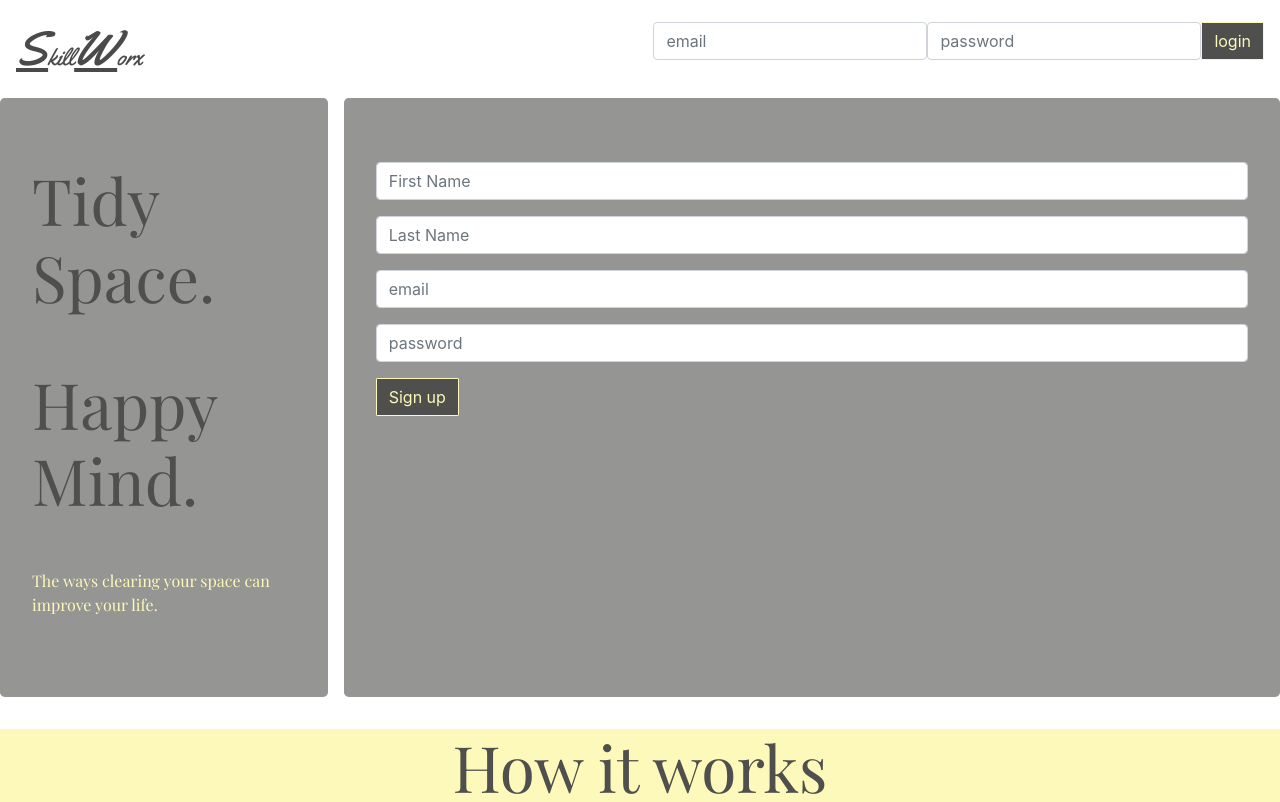
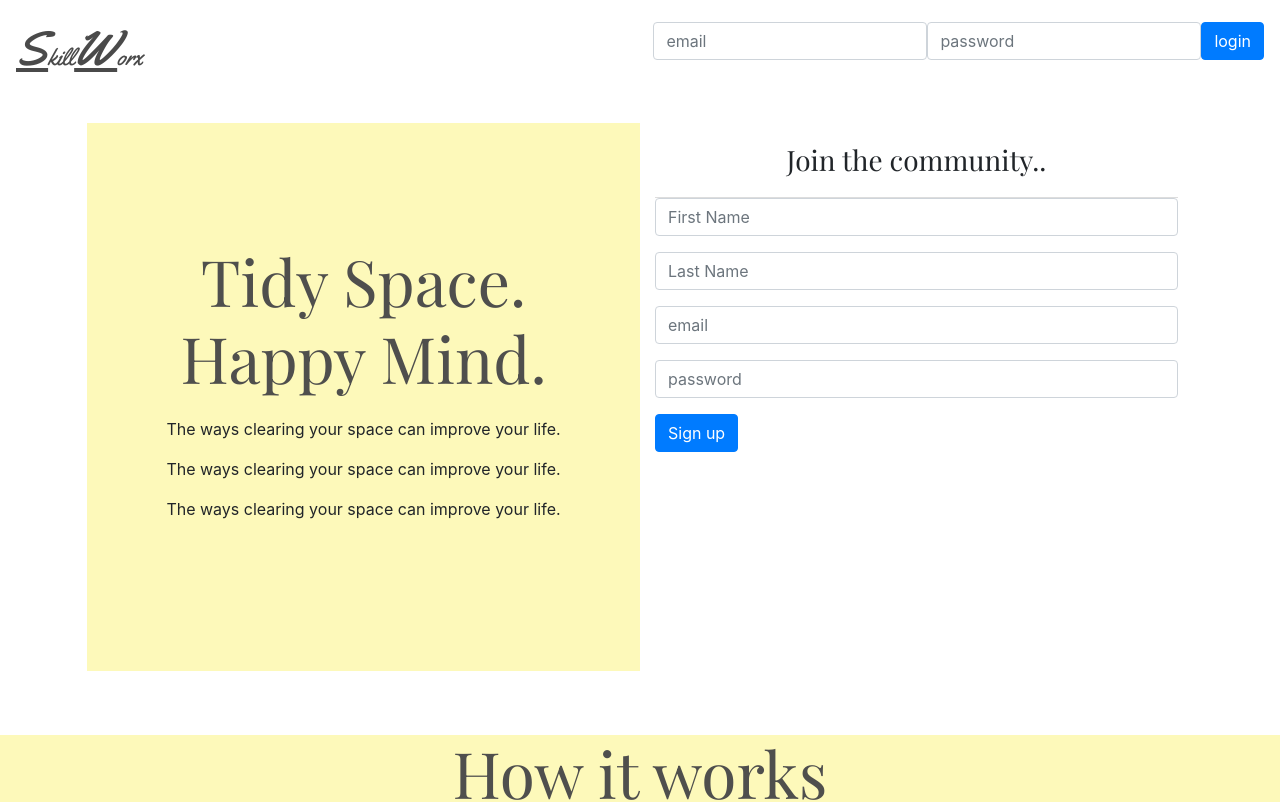
Before and after one commit to Barbi105/Skillworx, a React (Create React App) app in the folder client/: page / in a window 1280 px wide. Shown: the top 802 px of the page. Built offline with nearby package versions, Linux system fonts and the light colour scheme.

Commit message:
landing page left side

```diff
--- a/client/src/components/signupForm/signup.css
+++ b/client/src/components/signupForm/signup.css
@@ -1,13 +1,39 @@
 .jumbotron {
-  background-color: rgba(79,79,77, 0.6);
+  background-color: white;
+  margin: 0 70px;
+  padding-top: 25px;
 }
 /*
 .form-control {
   background-color: rgba(253,	249,	186, .9)
   background-color: rgba(226, 240,	213, 0.7);
 } */
+#leftMessage{
+  background-color: #fdf9ba;
+}
+h2{
+  text-align: center;
+}
+#topMessage{
+  margin-top: 120px;
+  margin-bottom: 0px !important;
+}
+#bottomMessage{
+  margin-bottom: 20px;
+  margin-bottom: 20px !important;
+}
+.catchyPhrase{
+  text-align: center;
+}
+#lastPhrase{
+  margin-bottom: 150px;
+}
+h3{
+  font-family: Playfair Display;
+  background-color: white !important;
+}
 
-.leftLanding {
+/* .leftLanding {
   color: #fdf9ba;
   font-family: Playfair Display;
 }
@@ -18,11 +44,6 @@
   border-color: #4f4f4d !important;
 
 }
-
-/* input:focus:required:invalid {
-  background-color: rgba(139,0,0,.7);
-  color: #fff;
-} */
 
 .btn-primary:active:focus{
   background-color:#3a3a38 !important;
@@ -42,4 +63,4 @@
   border-color: #fdf9ba;
   border-radius: 1px;
 
-}
+} */
--- a/client/src/components/signupForm/signup.js
+++ b/client/src/components/signupForm/signup.js
@@ -1,5 +1,6 @@
 import React, { Component } from 'react'
 import API from "../../utils/API"
+import {Container, Row, Col} from '../grid/grid'
 import "./signup.css"
 
 export class SignupForm extends Component {
@@ -37,14 +38,19 @@ export class SignupForm extends Component {
   }
   render() {
     return (
-      <div className="d-flex">
-        <div className="jumbotron mr-3 leftLanding">
-          <h2>Tidy Space.</h2>
-          <h2>Happy Mind.</h2>
-          <p>The ways clearing your space can improve your life.</p>
+      <div className="jumbotron">
+      <Container fluid>
+        <div className='row'>
+        <div className='col-md-6' id="leftMessage">
+          <h2 id="topMessage">Tidy Space.</h2>
+          <h2 id="bottomMessage">Happy Mind.</h2>
+          <p className="catchyPhrase">The ways clearing your space can improve your life.</p>
+          <p className="catchyPhrase">The ways clearing your space can improve your life.</p>
+          <p className="catchyPhrase" id="lastPhrase">The ways clearing your space can improve your life.</p>
         </div>
-        <div className="jumbotron w-100">
-          <form>
+        <div className='col-md-6'>
+        <h3>Join the community..</h3>
+        <form>
             <div className="form-group">
               <input type="text" className="form-control" id="nameSignup" name="firstName" placeholder="First Name" value={this.state.firstName} onChange={this.handleInputChange} required />
             </div>
@@ -60,7 +66,35 @@ export class SignupForm extends Component {
             <button onClick={this.handleFormSubmit} type="submit" className="btn btn-primary" id="signup-submit">Sign up</button>
           </form>
         </div>
+        </div>
+      </Container>
       </div>
+
+
+      // <div className="d-flex">
+      //   <div className="jumbotron mr-3 leftLanding">
+      //     <h2>Tidy Space.</h2>
+      //     <h2>Happy Mind.</h2>
+      //     <p>The ways clearing your space can improve your life.</p>
+      //   </div>
+      //   <div className="jumbotron w-100">
+      //     <form>
+      //       <div className="form-group">
+      //         <input type="text" className="form-control" id="nameSignup" name="firstName" placeholder="First Name" value={this.state.firstName} onChange={this.handleInputChange} required />
+      //       </div>
+      //       <div className="form-group">
+      //         <input type="text" className="form-control" name="lastName" id="lastNameSignup" placeholder="Last Name" value={this.state.lastName} onChange={this.handleInputChange} required />
+      //       </div>
+      //       <div className="form-group">
+      //         <input type="email" className="form-control" id="usernameSignup" name="email" placeholder="email" value={this.state.email} onChange={this.handleInputChange} required />
+      //       </div>
+      //       <div className="form-group">
+      //         <input type="password" className="form-control" id="userPasswordSignup" name="password" placeholder="password" value={this.state.password} onChange={this.handleInputChange} required />
+      //       </div>
+      //       <button onClick={this.handleFormSubmit} type="submit" className="btn btn-primary" id="signup-submit">Sign up</button>
+      //     </form>
+      //   </div>
+      // </div>
 
     )
   }
```
